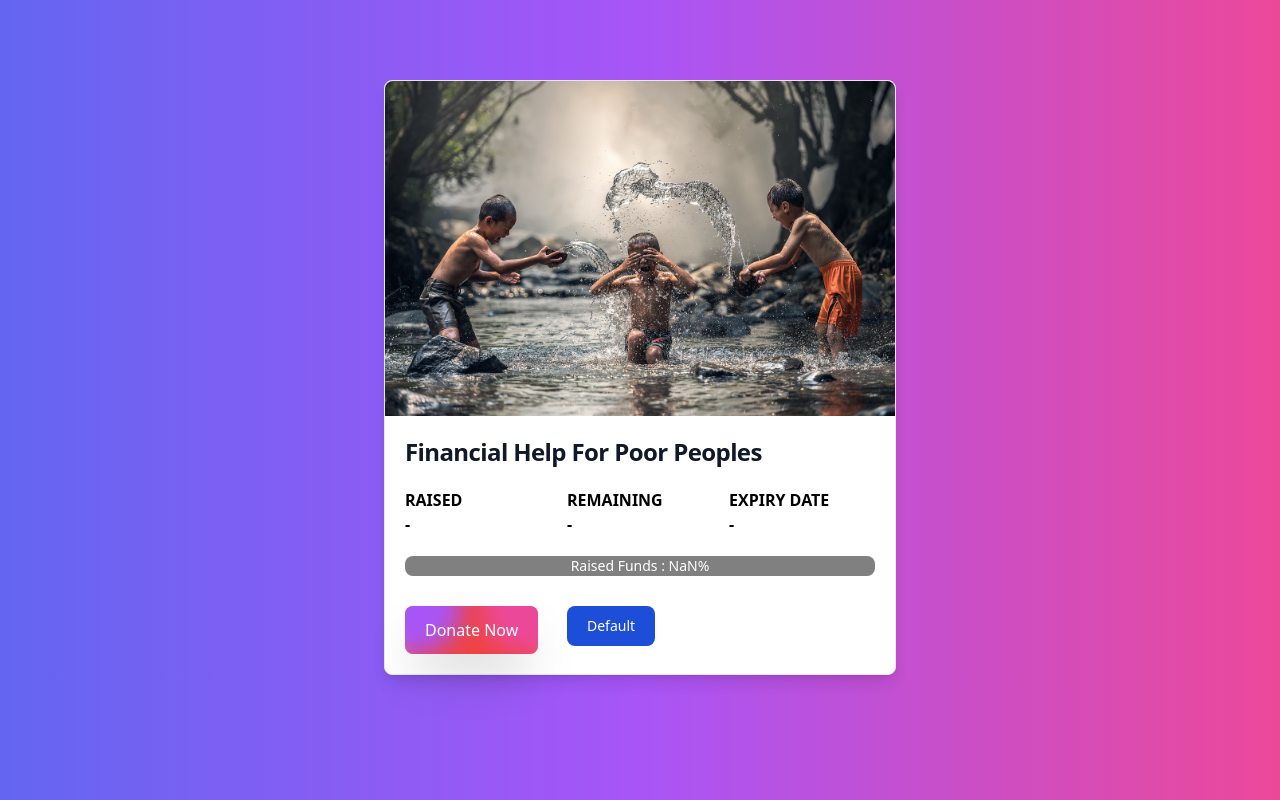
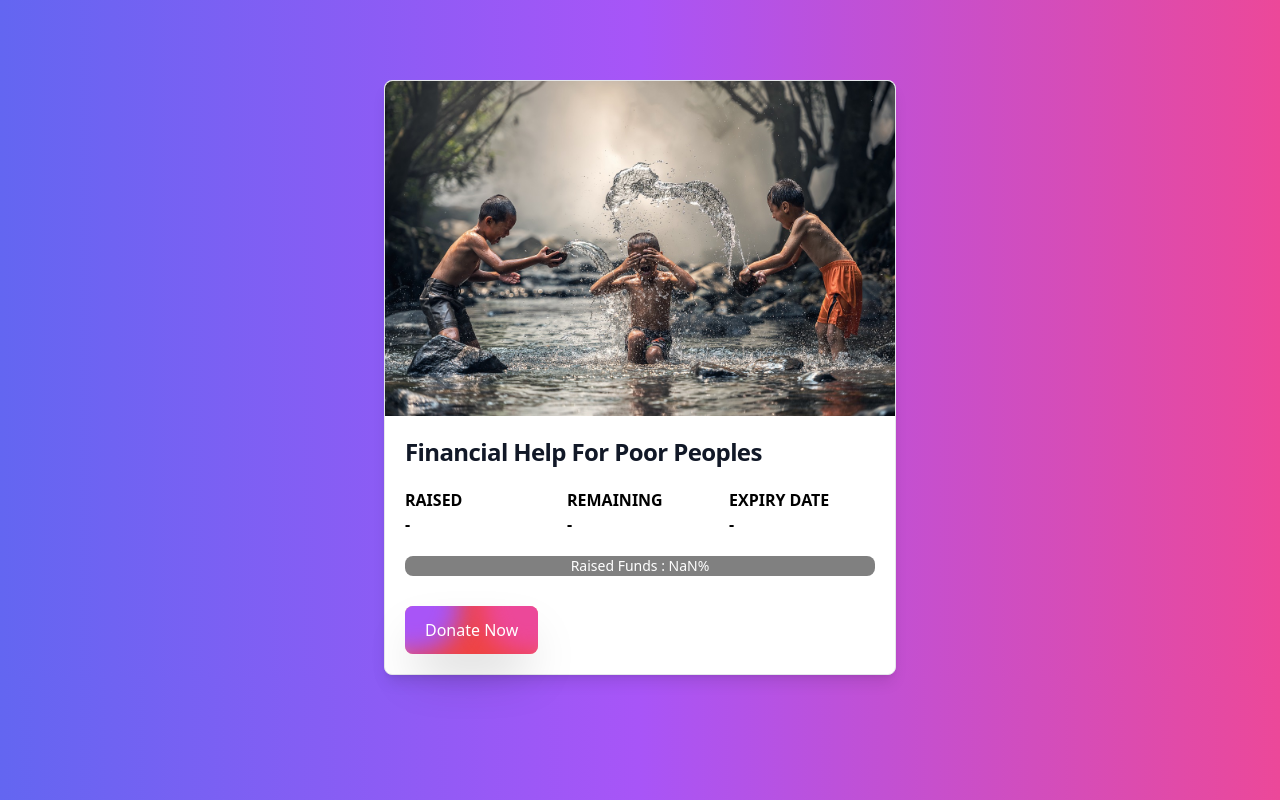
Before and after one commit to MukeshJohnbasker/Trust, a plain HTML site: page index.html in a window 1280 px wide. Drawn offline with nearby package versions, Linux system fonts and the light colour scheme.

Commit message:
Update index.html

```diff
--- a/index.html
+++ b/index.html
@@ -97,9 +97,9 @@
                             <span class="relative text-white">Donate Now</span>
                         </a>
                     </div>
-                    <div class="">
-                        <button onclick="redirectToGPay()" type="button" class="text-white bg-blue-700 hover:bg-blue-800 focus:ring-4 focus:ring-blue-300 font-medium rounded-lg text-sm px-5 py-2.5 me-2 mb-2 dark:bg-blue-600 dark:hover:bg-blue-700 focus:outline-none dark:focus:ring-blue-800">Default</button>
-                </div>
+                    <!-- <div class="">
+                        <button onclick="redirectToGPay()" type="button" class="text-white bg-blue-700 hover:bg-blue-800 focus:ring-4 focus:ring-blue-300 font-medium rounded-lg text-sm px-5 py-2.5 me-2 mb-2 dark:bg-blue-600 dark:hover:bg-blue-700 focus:outline-none dark:focus:ring-blue-800">Gpay</button>
+                </div> -->
                 </div>
             </div>
         </div>
@@ -132,15 +132,21 @@
     </div>
 <script>
 
- function redirectToGPay() {
+   function redirectToGPay() {
+    // Change the package name according to the Google Pay app package name on Android
+    var androidAppPackage = "com.google.android.apps.walletnfcrel";
+
+    // Change the iOS URL scheme according to the one supported by Google Pay on iOS
+    var iosUrlScheme = "gpay://";
+
     var userAgent = navigator.userAgent || navigator.vendor || window.opera;
 
     if (/android/i.test(userAgent)) {
         // If it's an Android device, try to open the Google Pay app
-        window.location.href = "intent://#Intent;package=com.google.android.apps.walletnfcrel;scheme=upi;end;";
+        window.location.href = "market://details?id=" + androidAppPackage;
     } else if (/iPad|iPhone|iPod/i.test(userAgent)) {
         // If it's an iOS device, try to open the Google Pay app
-        window.location.href = "gpay://";
+        window.location.href = iosUrlScheme;
     } else {
         // If it's neither Android nor iOS, you can redirect the user to a web page or show a message indicating that the Google Pay app is not supported on their device
         alert("Google Pay is not supported on this device.");
```
